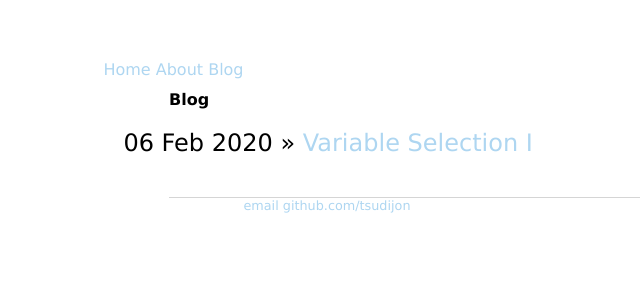
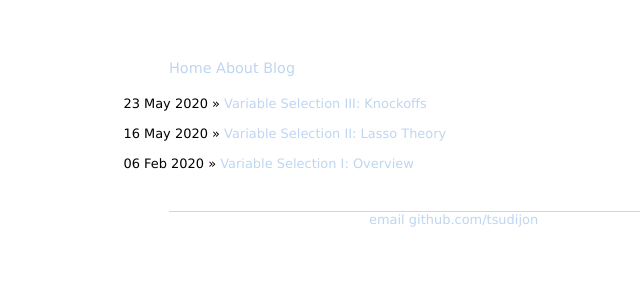
Before and after one commit to tsudijon/tsudijon.github.io, a Jekyll site: the page built from blog/index.html, in a window 1280 px wide. Shown: the top 300 px of the page, without its empty margins (231-871 px from the left). Built offline with Jekyll 4.4.1, drawn with Linux system fonts in a browser that asks for light colours.

```diff
--- a/_layouts/default.html
+++ b/_layouts/default.html
@@ -10,7 +10,7 @@
 	    		<ul>
 	        		<li><a href="\">Home</a></li>
 		        	<li><a href="/about">About</a></li>
-	        		<li><a href="/about">Blog</a></li>
+	        		<li><a href="/blog">Blog</a></li>
 	    		</ul>
 			</nav>
 			<div class="container">
--- /dev/null
+++ b/_posts/2020-05-16--Post-II copy.md
@@ -0,0 +1,15 @@
+---
+layout: post
+title: "Variable Selection II: Lasso Theory"
+date: 2020-05-16
+---
+
+### Introduction
+
+### Theoretical Guarantees.
+
+### Examples
+
+### Sources
+
+- Wainwright, High Dimensional Statistics.
--- /dev/null
+++ b/_posts/2020-05-23--Post-III.md
@@ -0,0 +1,15 @@
+---
+layout: post
+title: "Variable Selection III: Knockoffs"
+date: 2020-05-23
+---
+
+### Introduction
+
+### Theoretical Guarantees.
+
+### Examples
+
+### Sources
+
+- Wainwright, High Dimensional Statistics.
--- a/blog/index.html
+++ b/blog/index.html
@@ -2,7 +2,7 @@
 layout: default
 title: Blog
 ---
-	<h1>{{ page.title }}</h1>
+
 	<ul class="posts">
 
 	  {% for post in site.posts %}
--- a/css/main.css
+++ b/css/main.css
@@ -10,16 +10,17 @@ nav ul, footer ul {
     font-family:"Lucida Sans Unicode", "Lucida Grande", sans-serif;
     padding: 0px;
     list-style: none;
-    margin: 0 auto;
-
+    margin-right: 200px;
+    margin-left: 200px;
 }
 nav ul li, footer ul li {
     display: inline;
+    margin: 0 auto;
 }
 
 a {
     text-decoration: none;
-    color: #AED6F1 ;
+    color: #BED6F1 ;
 }
 a:hover {
     text-decoration: underline;
@@ -50,26 +51,37 @@ h1 {
 p {
     margin-right: 200px;
     margin-left: 200px;
-    font-size: 0.8em;
+    font-size:0.9em;
     color: #333;
     font-family:"Lucida Sans Unicode", "Lucida Grande", sans-serif;
 }
 
-hr {
+
+body, hr {
     margin-right: 200px;
     margin-left: 200px;
+    font-size: 0.9em;
+    font-family:"Lucida Sans Unicode", "Lucida Grande", sans-serif;
 }
 
-body {
-    margin-right: 200px;
+ol li {
+    padding-left: 5px;
+    margin: 15px 0;
+}
+
+ol {
     margin-left: 200px;
+    margin-right:200px;
+    font-size: 0.9em;
+    color: #333;
+    font-family:"Lucida Sans Unicode", "Lucida Grande", sans-serif;
 }
 
 footer {
     margin-right: 200px;
     margin-left: 200px;
     border-top: 1px solid #d5d5d5;
-    font-size: .8em;
+    font-size: .9em;
 }
 
 head{
@@ -85,10 +97,13 @@ ul {
 
 ul.posts {
     margin: 20px auto 40px;
-    font-size: 1.5em;
+    font-size: 1.0em;
 
 }
 
 ul.posts li {
     list-style: none;
+    font-size: 0.9em;
+    font-family:"Lucida Sans Unicode", "Lucida Grande", sans-serif;
+    margin: 15px 0;
 }
--- a/cv/index.html
+++ /dev/null
@@ -1,4 +0,0 @@
----
-layout: default
-title: CV
----
```
Also changed, not shown: _posts/2020-02-06--Post-I.md (+4 -5 lines), about/index.html (+8 -7 lines), images/githubicon.png (added), images/gmail_icon.jpeg (added), images/linkedin.png (added), notes/index.html (added), 1 other file.
